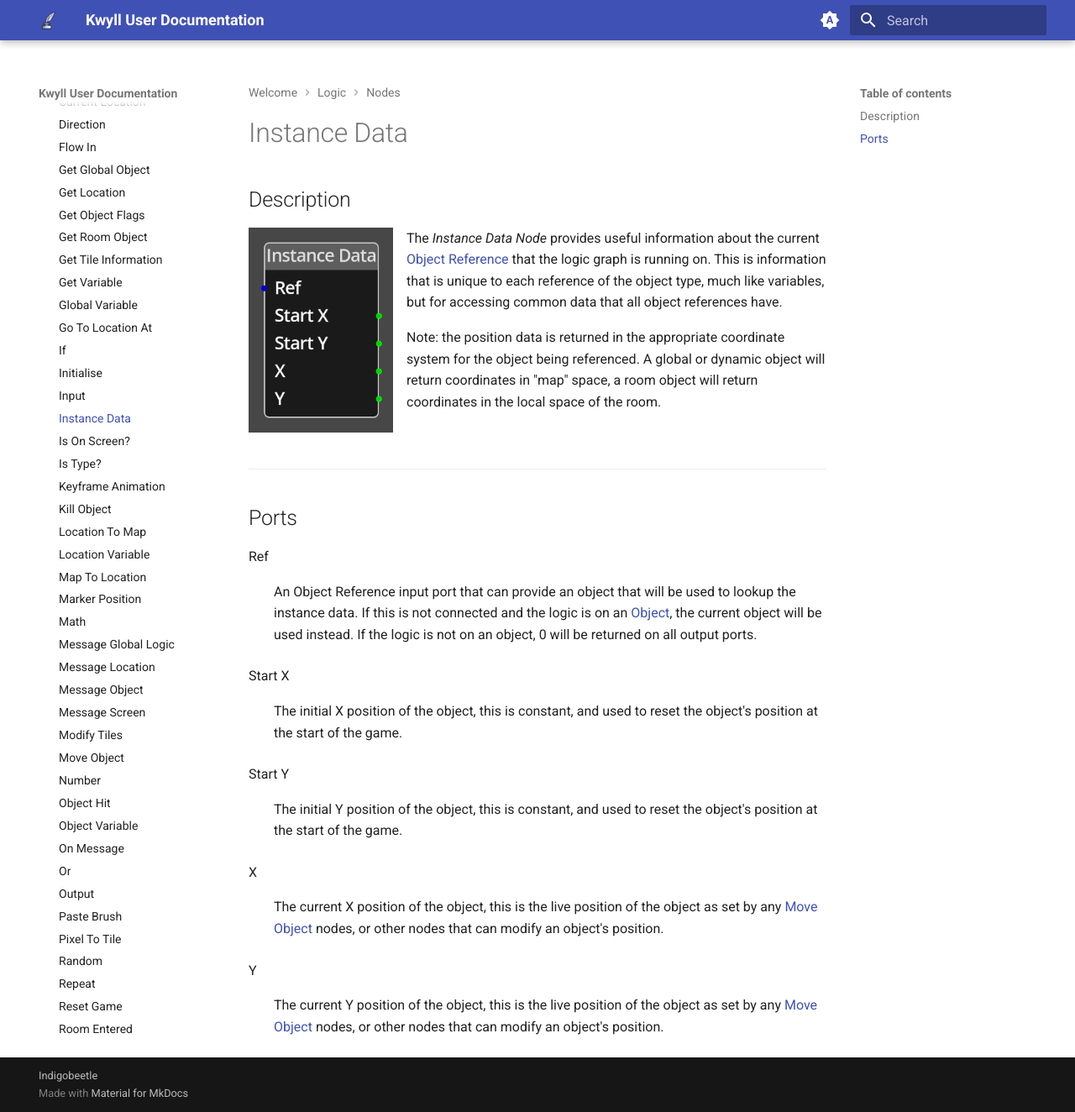
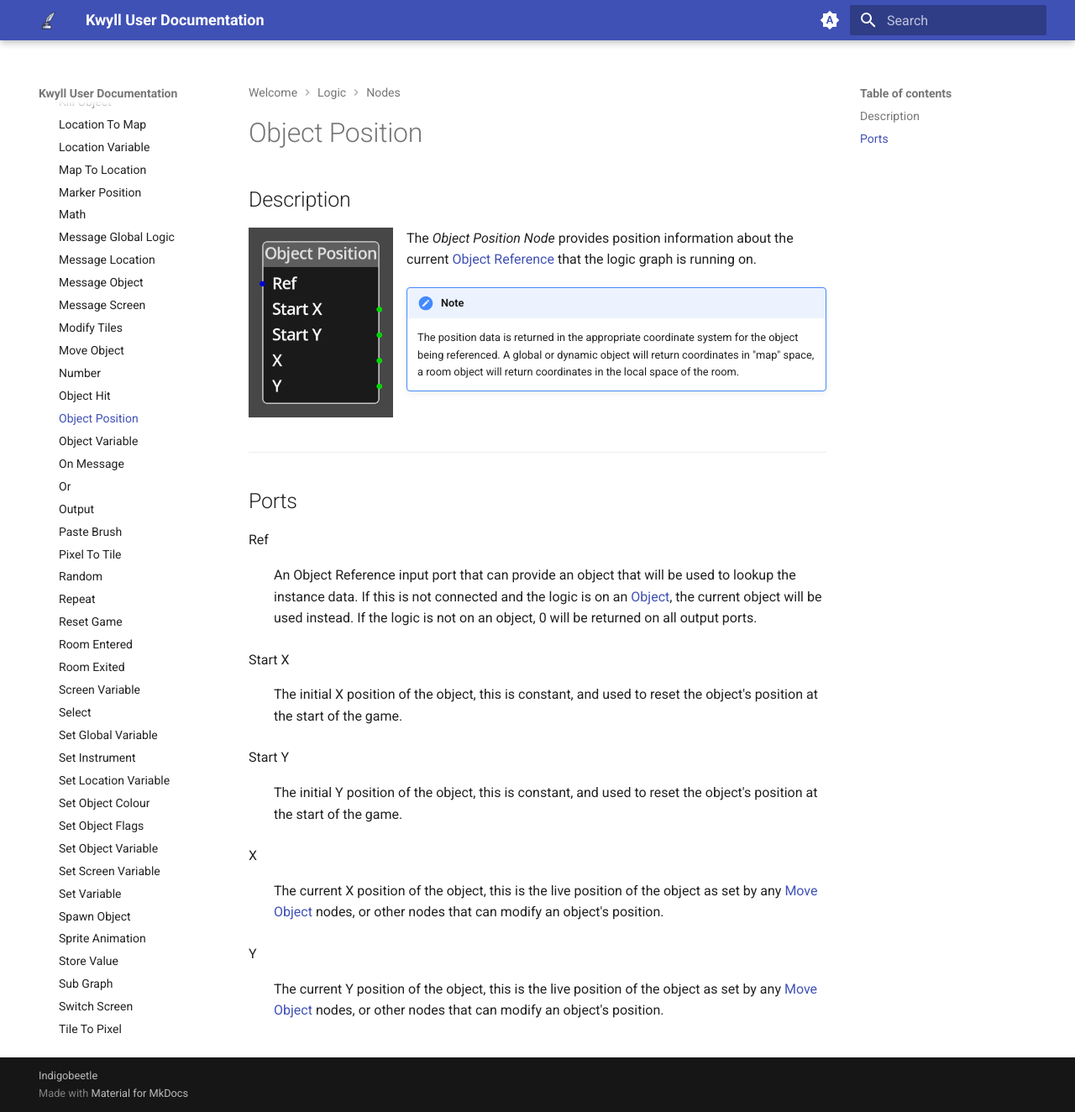
Before and after one commit to IndigoBeetle/KwyllDocs, an MkDocs documentation site: the page built from docs/logic/nodes/object_position.md, in a window 1280 px wide and 1324 px high. Shown: the whole window at 84% size. Built offline with MkDocs 1.6.1 and Material for MkDocs 9.7.7, drawn with Linux system fonts in a browser that asks for light colours.

Commit message:
Minor update to rename "Instance Data" to "Object Position"

```diff
--- a/docs/logic/nodes/instance_data.md
+++ b/docs/logic/nodes/object_position.md
@@ -1,20 +1,19 @@
 
-# Instance Data
+# Object Position
 
 
 ## Description
 
-![Instance Data Node](../../assets/nodes/instance_data.png){align=left width="25%"}
-The *Instance Data Node* provides useful information about the current [Object
+![Object Position Node](../../assets/nodes/object_position.png){align=left width="25%"}
+The *Object Position Node* provides position information about the current [Object
 Reference](../../introduction/terminology.md#objects) that the logic graph is
-running on. This is information that is unique to each reference of the object
-type, much like variables, but for accessing common data that all object
-references have.
+running on.
 
-Note: the position data is returned in the appropriate coordinate system for
-the object being referenced. A global or dynamic object will return coordinates
-in "map" space, a room object will return coordinates in the local space of the
-room.
+!!! note
+    The position data is returned in the appropriate coordinate system for
+    the object being referenced. A global or dynamic object will return coordinates
+    in "map" space, a room object will return coordinates in the local space of the
+    room.
 
 <br style="clear:left"/>
 
```
Also changed, not shown: docs/assets/nodes/instance_data.png (deleted), docs/assets/nodes/number.png, docs/assets/nodes/object_position.png (added).
